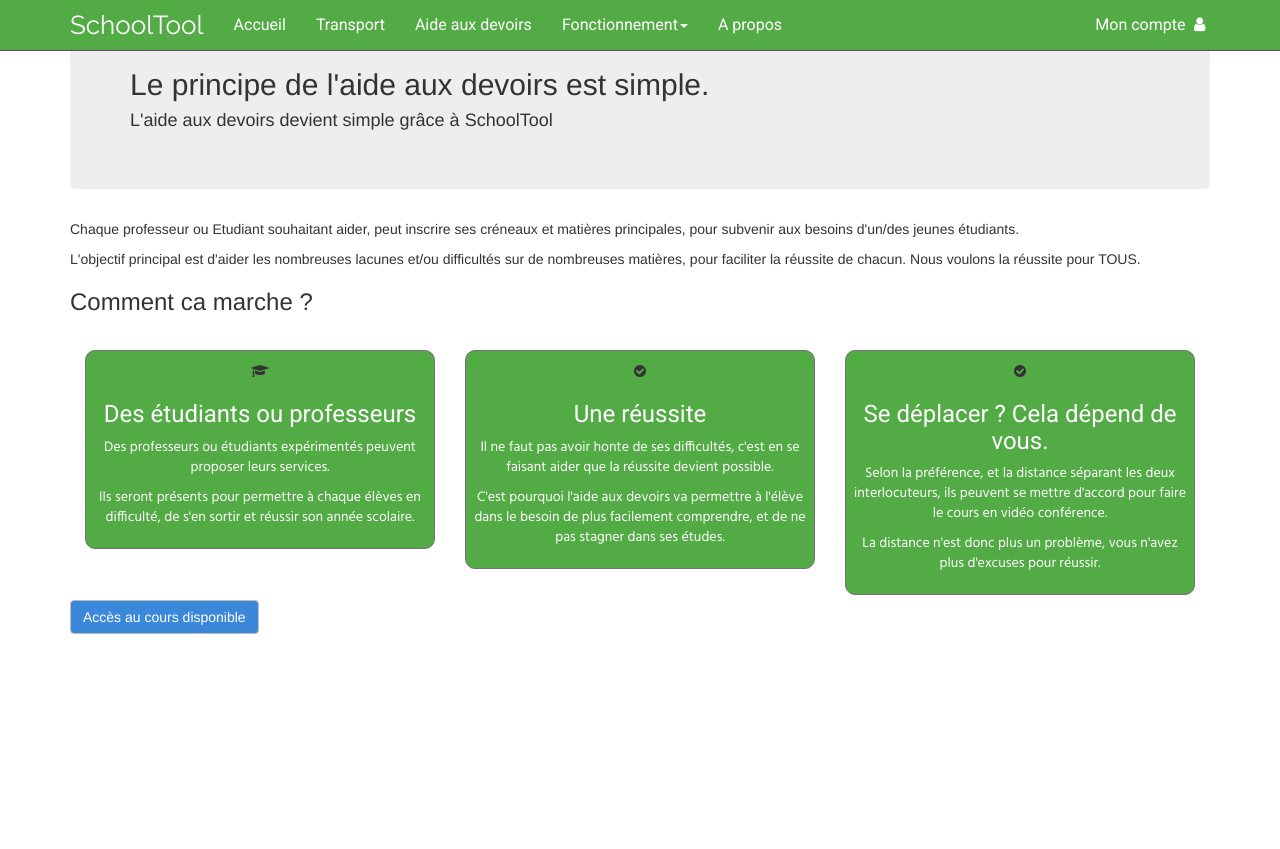
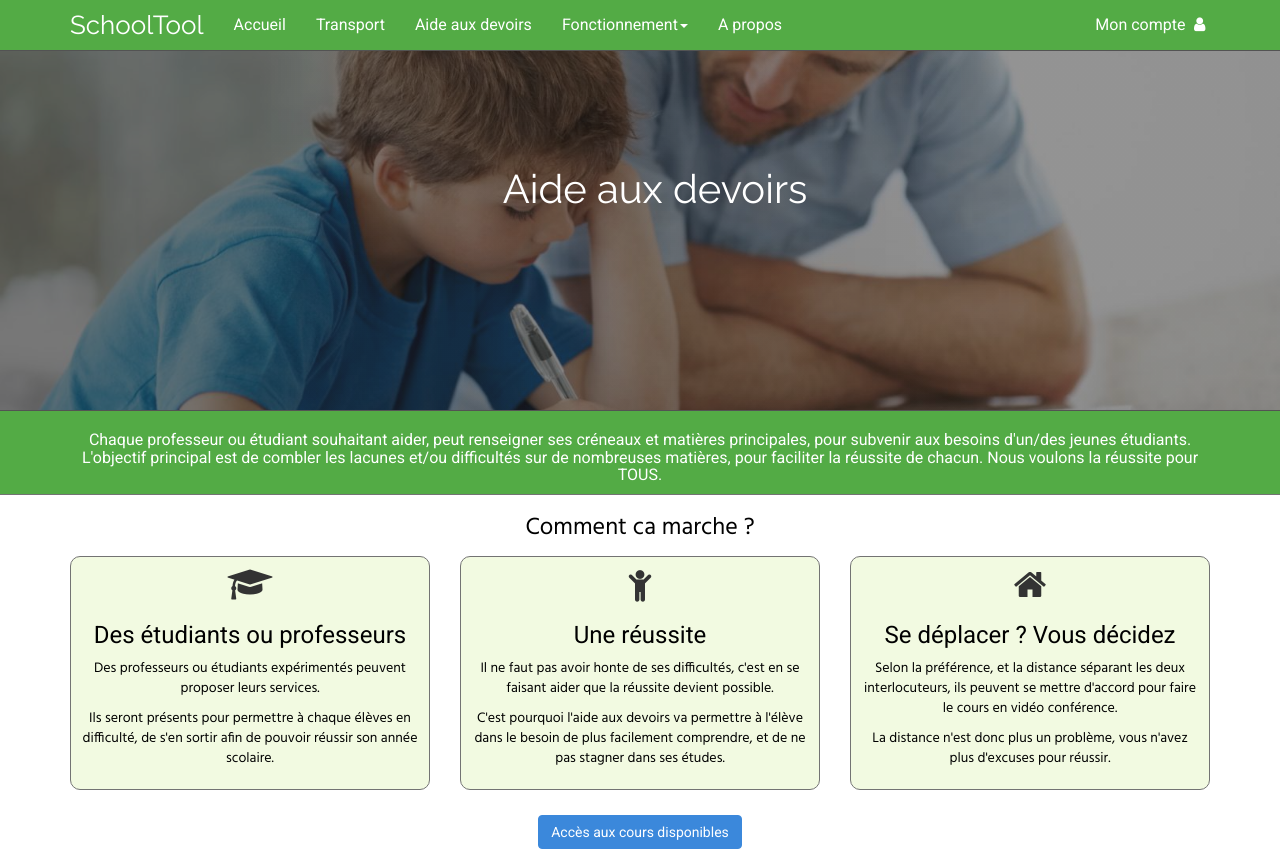
Before and after one commit to FlorianCart/School, a PHP site: page /php/principe.php in a window 1280 px wide. Before the commit the page ends 634 px from the top, so only its background shows below. Run offline with PHP 8.4, Linux system fonts and the light colour scheme; some libraries are stand-ins or nearby versions.

Commit message:
Ajout du css
principe profs

```diff
--- a/php/principe.php
+++ b/php/principe.php
@@ -4,49 +4,53 @@
 <head>
 
   <meta charset="UTF-8">
-    <meta http-equiv="X-UA-Compatible" content="IE=edge">
+  <meta http-equiv="X-UA-Compatible" content="IE=edge">
   <meta name="viewport" content="width=device-width, initial-scale=1">
-  <link rel="stylesheet" href="../css/index.css">
+
+  <link rel="stylesheet" href="../css/principe.css">
   <link rel="stylesheet" href="https://maxcdn.bootstrapcdn.com/bootstrap/3.3.4/css/bootstrap.min.css">
   <link rel="stylesheet" href="https://maxcdn.bootstrapcdn.com/font-awesome/4.5.0/css/font-awesome.min.css">
+  <link href="https://fonts.googleapis.com/css?family=Hind|Roboto" rel="stylesheet">
 
   <title>Principe des Devoirs - SchoolTool</title>
 </head>
 
 <body>
+
 <?php  include("menu.php") ?>
-  <div class="container" id='bloc-principe'>
 
-    <div class="jumbotron">
-      <h2>Le principe de l'aide aux devoirs est simple.</h2>
 
-      <h4>L'aide aux devoirs devient simple grâce à SchoolTool</h4>
+<div id="parallax1" class="parallax-container" data-parallax="scroll" data-position="middle" data-image-src="../image/devoir.jpg" data-natural-width="1620" data-natural-height="1080">
+    <div class="container" id='bloc-accueil'>
+      <p class="container">Aide aux devoirs</p>
     </div>
+</div>
 
+<div id="container-texte-accueil">
+  <div class="container" id="texte-accueil"><h1>Chaque professeur ou étudiant souhaitant aider, peut renseigner ses créneaux et matières principales, pour subvenir aux besoins d'un/des jeunes étudiants.<br>
+    L'objectif principal est de combler les lacunes et/ou difficultés sur de nombreuses matières, pour faciliter la réussite de chacun. Nous voulons la réussite pour TOUS.</h1>
+  </div>
+</div>
+
+  <div id="how-to" class='container'>
+    <h3>Comment ca marche ?</h3>
   </div>
 
-  <div class='container'>
-
-    <p>Chaque professeur ou Etudiant souhaitant aider, peut inscrire ses créneaux et matières principales, pour subvenir aux besoins d'un/des jeunes étudiants. </p>
-    <p>L'objectif principal est d'aider les nombreuses lacunes et/ou difficultés sur de nombreuses matières, pour faciliter la réussite de chacun. Nous voulons la réussite pour TOUS.</p>
-    <h3>Comment ca marche ?</h3>
-  </div>
-  <br>
   <div class="container" id="howto-bloc">
 
-    <div class="col-md-4">
+	<div class="col-md-4">
       <div class="bordure">
         <i class="fa fa-graduation-cap" aria-hidden="true"></i>
         <span class="titrebloc"><h3>Des étudiants ou professeurs</h3></span>
         <p>Des professeurs ou étudiants expérimentés peuvent proposer leurs services.</p>
-        <p>Ils seront présents pour permettre à chaque élèves en difficulté, de s'en sortir et réussir son année scolaire.</p>
+        <p>Ils seront présents pour permettre à chaque élèves en difficulté, de s'en sortir afin de pouvoir réussir son année scolaire.</p>
 
       </div>
     </div>
 
     <div class="col-md-4">
       <div class="bordure">
-        <i class="fa fa-check-circle" aria-hidden="true"></i>
+        <i class="fa fa-child" aria-hidden="true"></i>
         <span class="titrebloc"><h3>Une réussite</h3></span>
         <p>Il ne faut pas avoir honte de ses difficultés, c'est en se faisant aider que la réussite devient possible.</p>
         <p>C'est pourquoi l'aide aux devoirs va permettre à l'élève dans le besoin de plus facilement comprendre, et de ne pas stagner dans ses études.</p>
@@ -55,28 +59,21 @@
 
     <div class="col-md-4">
       <div class="bordure">
-        <i class="fa fa-check-circle" aria-hidden="true"></i>
-        <span class="titrebloc"><h3>Se déplacer ? Cela dépend de vous.</h3></span>
+        <i class="fa fa-home" aria-hidden="true"></i>
+        <span class="titrebloc"><h3>Se déplacer ? Vous décidez</h3></span>
         <p>Selon la préférence, et la distance séparant les deux interlocuteurs, ils peuvent se mettre d'accord pour faire le cours en vidéo conférence.</p>
         <p>La distance n'est donc plus un problème, vous n'avez plus d'excuses pour réussir.</p>
       </div>
     </div>
 
-
-    <div class="btn-group" role="group" aria-label="...">
-      <a href="devoir.php" class="btn btn-info" role="button">Accès au cours disponible</a>
-    </div>
+	<div class="col-md-12" id="bouton-trajets">
+		<a href="devoir.php" class="btn btn-info" role="button">Accès aux cours disponibles</a>
+	</div>
 
   </div>
 
 
 
-
-  </div>
-  </div>
-
-
-  </div>
 
 
 </body>
@@ -87,3 +84,4 @@
 
 <script src="//ajax.googleapis.com/ajax/libs/jquery/1.11.0/jquery.min.js"></script>
 <script src="//netdna.bootstrapcdn.com/bootstrap/3.1.1/js/bootstrap.min.js"></script>
+<script src="../parallax/parallax.js"></script>
```
Also changed, not shown: php/profs.php (+21 -10 lines).
